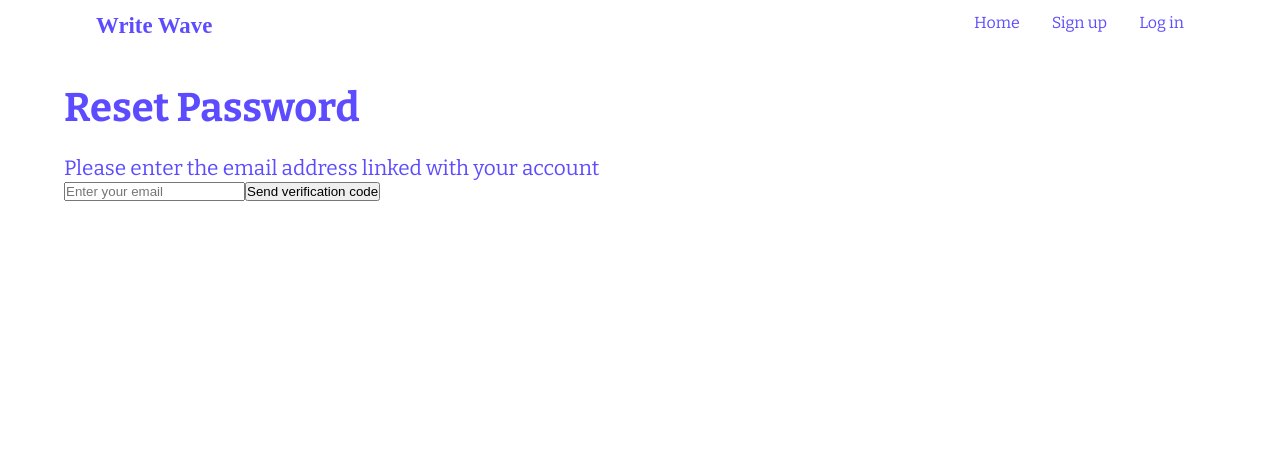
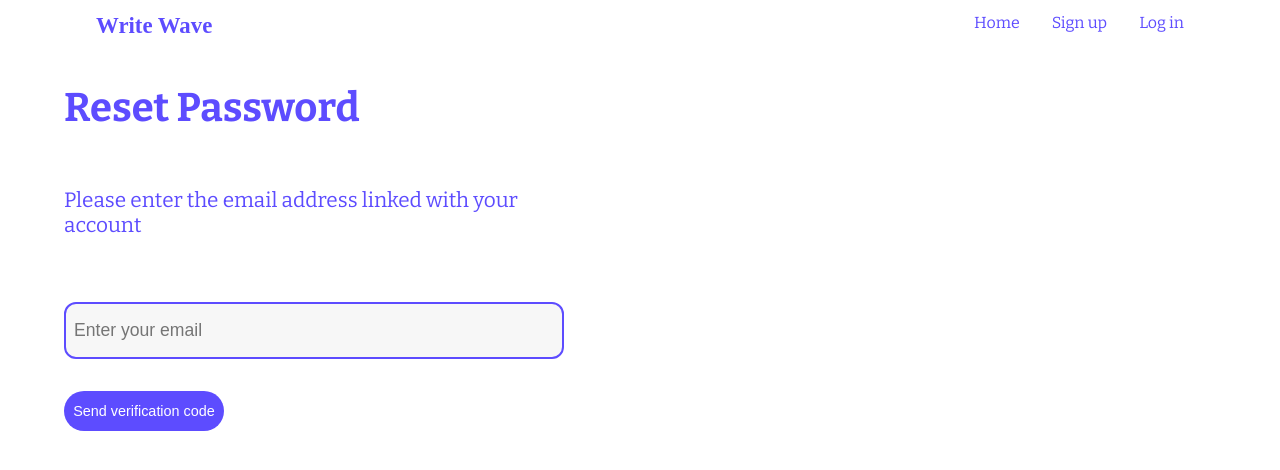
Before and after one commit to Yishak110402/Write-Wave, a React (Create React App) app in the folder client/: page /forgotpassword in a window 1280 px wide. Shown: the top 470 px of the page. Built offline with nearby package versions, Linux system fonts and the light colour scheme.

Commit message:
first commit

```diff
--- a/client/src/App.js
+++ b/client/src/App.js
@@ -13,6 +13,7 @@ import Homepage from "./pages/Homepage";
 import PageNotFound from "./pages/PageNotFound";
 import VerifyEmail from "./pages/VerifyEmail";
 import ForgotPassword from "./pages/ForgotPassword";
+import ResetPassword from "./pages/ResetPassword";
 
 export default function App() {
   const [activeUser, setActiveUser] = useState(null);
@@ -34,8 +35,8 @@ export default function App() {
     function () {
       if (activeUser != null) {
         localStorage.setItem("activeUser", JSON.stringify(activeUser));
-      }else{
-        localStorage.removeItem("activeUser")
+      } else {
+        localStorage.removeItem("activeUser");
       }
     },
     [activeUser, setActiveUser]
@@ -58,7 +59,8 @@ export default function App() {
               />
             }
           />
-          <Route path="/forgotpassword" element={<ForgotPassword/>} />
+          <Route path="/forgotpassword" element={<ForgotPassword />} />
+          <Route path="/resetpassword" element={<ResetPassword />} />
           <Route
             path="/signup"
             element={
--- a/client/src/pages/ForgotPassword.css
+++ b/client/src/pages/ForgotPassword.css
@@ -1,12 +1,113 @@
-.forgot-password{
-    height: 100vh;
-    padding: 2rem 4rem;
-    color: #5d4cff;
+.forgot-password {
+  height: 82vh;
+  padding: 2rem 4rem;
+  color: #5d4cff;
+  display: flex;
+  gap: 2rem;
 }
-.forgot-password h1{
-    margin-bottom: 1.5rem;
-    font-size: 2.5rem;
+
+.forgot-password h1 {
+  margin-bottom: 1.5rem;
+  font-size: 2.5rem;
 }
-.forgot-password p{
-    font-size: 1.3rem;
+.forgot-password p {
+  font-size: 1.3rem;
+  margin-bottom: 2rem;
 }
+.forgot-password .email-input {
+  display: flex;
+  flex-flow: column;
+  gap: 2rem;
+}
+.forgot-password .email-input div {
+  display: flex;
+  flex-flow: column;
+  gap: 2rem;
+}
+.forgot-password .email-input input {
+  width: 30rem;
+  font-size: 1.1rem;
+  padding: 1rem 0.5rem;
+  border-radius: 12px;
+  border: 2px solid #5d4cff;
+  background-color: #f7f7f7;
+  color: #5d4cff;
+}
+.forgot-password .email-input input:disabled {
+  opacity: 0.8;
+  color: gray;
+}
+.forgot-password .email-input input:focus {
+  border: 2px solid #5d4cff;
+}
+.forgot-password .email-input button {
+  width: 10rem;
+  height: 2.5rem;
+  border-radius: 20px;
+  border: none;
+  background-color: #5d4cff;
+  color: white;
+  font-size: 0.9rem;
+}
+.email-input .error-msg {
+  background-color: #ff9274;
+  padding: 0.7rem;
+  border-radius: 12px;
+  color: #560400;
+  width: 15rem;
+}
+
+.code-input {
+  width: 100%;
+  height: 100%;
+  padding: 0 4rem;
+  display: flex;
+  flex-flow: column;
+  justify-content: center;
+  gap: 1rem;
+  margin-top: -10rem;
+}
+.code-input h1 {
+  font-size: 1.1rem;
+  text-align: center;
+  margin-top: 3rem;
+  animation: fadeIn 0.3s ease forwards;
+  transition: all 0.3s ease;
+}
+.code-input input {
+  width: 20rem;
+  padding: 0.5rem 1rem;
+  font-size: 1.1rem;
+  letter-spacing: 0.2rem;
+  border: 2px solid #5d4cff;
+  border-radius: 12px;
+  animation: fadeIn 0.3s ease forwards;
+  /* animation-delay: 0.2s; */
+  transition-delay: 0.2s;
+  color: #5d4cff;
+}
+.code-input input:placeholder-shown {
+  letter-spacing: 0rem;
+}
+.code-input button{
+    width: 7rem;
+    padding: 0.3rem 0.5rem;
+    background-color: #5d4cff;
+    color: white;
+    border: none;
+    border-radius: 20px;
+    font-size: 0.9rem;
+    animation: fadeIn 0.3s ease forwards;
+    transition-delay: 0.3s;
+
+}
+@keyframes fadeIn {
+  from {
+    opacity: 0;
+    transform: translateY(100%);
+  }
+  to {
+    opacity: 1;
+    transform: translateY(0);
+  }
+}
--- a/client/src/pages/ForgotPassword.js
+++ b/client/src/pages/ForgotPassword.js
@@ -3,8 +3,42 @@ import "./ForgotPassword.css";
 
 export default function ForgotPassword() {
   const [email, setEmail] = useState(null);
+  const [sending, setSending] = useState(false)
+  const [verificationCode, setVerificationCode] = useState(null);
+  const [showCodeInput, setShowCodeInput] = useState(false);
+  const [err, setErr] = useState(null)
+  const [showErr, setShowErr] = useState(false)
+
+  async function sendVerificationCode() {
+    setSending(true)
+    setShowErr(false)
+    setErr(null)
+    try {
+      const res = await fetch(
+        `https://writewave-backend-api.onrender.com/users/resetcode/${email}`
+      );
+      const data = await res.json()
+      console.log(data);
+      if(data.status === "fail"){
+        setErr(data.message)
+        setShowErr(true)
+        return
+      }
+      setVerificationCode(data.code)
+      setShowCodeInput(true);
+    } catch (error) {
+      setErr(error)
+
+    }
+  }
+
+  async function verifyCode(){
+
+  }
+
   return (
     <div className="forgot-password">
+      <div className="email-input">
         <h1>Reset Password</h1>
         <p>Please enter the email address linked with your account</p>
         <div>
@@ -12,8 +46,30 @@ export default function ForgotPassword() {
             type="email"
             placeholder="Enter your email"
             onChange={(e) => setEmail(e.target.value)}
+            disabled={showCodeInput}
+            required
           />
-        <button>Send verification code</button>
+          <button onClick={sendVerificationCode}>Send verification code</button>
+        </div>
+       {showErr &&  <div className="error-msg">{err}</div>}
+      </div>
+      <div className="code-input">
+        {showCodeInput && (
+          <>
+            <button onClick={() => setShowCodeInput(false)}>
+              Change email
+            </button>
+            <h1>
+              Enter the verification code you received through you email {email}
+            </h1>
+            <input
+              type="number"
+              placeholder="Verification code"
+              onChange={(e) => setVerificationCode(e.target.value)}
+            />
+            <button>Verify code</button>
+          </>
+        )}
       </div>
     </div>
   );
--- /dev/null
+++ b/client/src/pages/ResetPassword.js
@@ -0,0 +1,7 @@
+export default function ResetPassword(){
+    return(
+        <div>
+            Reset Password
+        </div>
+    )
+}
```
Also changed, not shown: 1 other file (tests, documents, lock files or other folders). Lines whose indentation alone changed are shown as unchanged.
